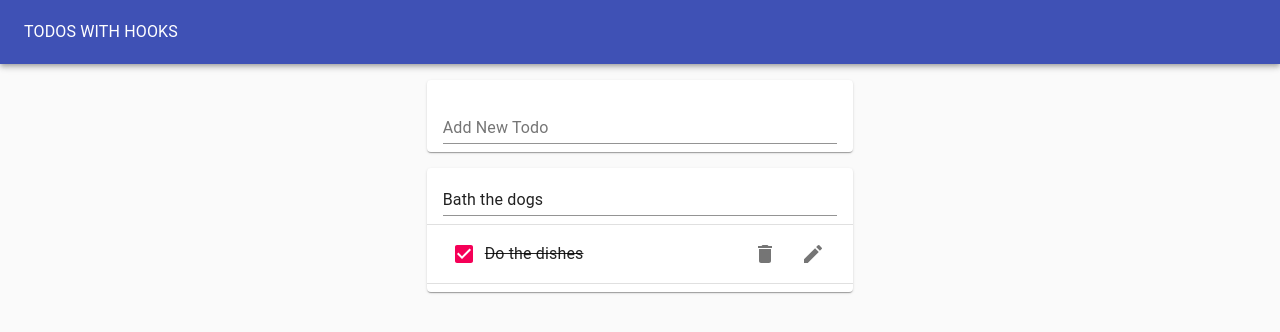
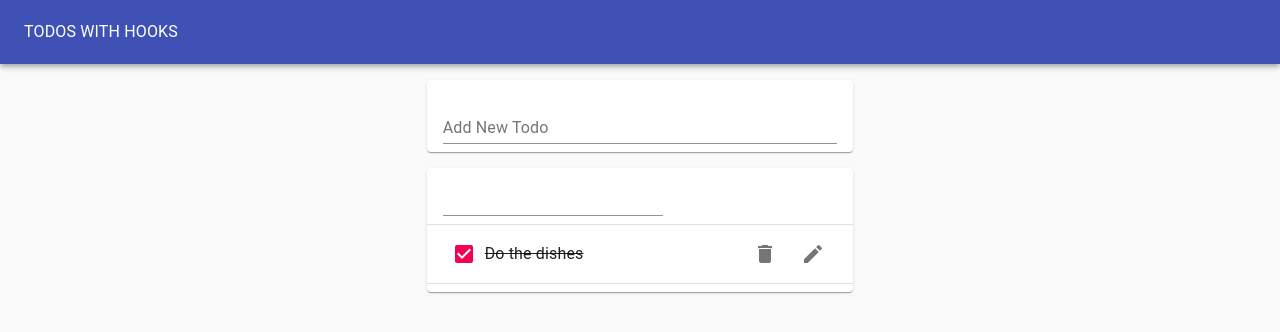
Before and after one commit to diasjuniorr/hooks-todo-example, a React (Create React App) app: page / in a window 1280 px wide. Both pictures are taken after a click on the button 813 px from the left and 205 px from the top of the page. Shown: the top 332 px of the page. Built offline with nearby package versions, Linux system fonts and the light colour scheme.

Commit message:
Improves EditForm component logic

```diff
--- a/src/components/EditForm/index.tsx
+++ b/src/components/EditForm/index.tsx
@@ -1,12 +1,26 @@
-import React from 'react'
+import React, { FormEvent } from 'react'
 import TextField from '@material-ui/core/TextField'
 
 interface Props {
+  todoId: string
   task: string
+  updateTodo: (todoId: string, newTodoTask: string) => void
+  toggle: () => void
 }
 
-const EditForm: React.FC<Props> = ({ task }) => {
-  return <TextField fullWidth value={task} />
+const EditForm: React.FC<Props> = ({ todoId, task, updateTodo, toggle }) => {
+  const handleSubmit = (e: FormEvent<HTMLFormElement>) => {
+    e.preventDefault()
+    updateTodo(todoId, 'task')
+    toggle()
+  }
+  return (
+    <>
+      <form onSubmit={handleSubmit}>
+        <TextField fullWidth />
+      </form>
+    </>
+  )
 }
 
 export default EditForm
--- a/src/components/Todo/index.tsx
+++ b/src/components/Todo/index.tsx
@@ -15,7 +15,8 @@ interface Props {
   completed: boolean
   id: string
   removeTodo: (removeTOdo: string) => void
-  updateTodo: (todoId: string) => void
+  updateTodoStatus: (todoId: string) => void
+  updateTodo: (todoId: string, newTodoTask: string) => void
 }
 
 const Todo: React.FC<Props> = ({
@@ -23,6 +24,7 @@ const Todo: React.FC<Props> = ({
   completed,
   removeTodo,
   id,
+  updateTodoStatus,
   updateTodo,
 }) => {
   const [isEditing, toggleIsEditing] = useToggle()
@@ -30,10 +32,18 @@ const Todo: React.FC<Props> = ({
     <>
       <ListItem>
         {isEditing ? (
-          <EditForm task={task} />
+          <EditForm
+            todoId={id}
+            task={task}
+            updateTodo={updateTodo}
+            toggle={toggleIsEditing}
+          />
         ) : (
           <>
-            <Checkbox checked={completed} onClick={() => updateTodo(id)} />
+            <Checkbox
+              checked={completed}
+              onClick={() => updateTodoStatus(id)}
+            />
             <ListItemText
               style={{ textDecoration: completed ? 'line-through' : 'none' }}
             >
--- a/src/components/TodoList/index.tsx
+++ b/src/components/TodoList/index.tsx
@@ -15,10 +15,16 @@ interface Todo {
 interface Props {
   Todos: Todo[]
   removeTodo: (todoId: string) => void
-  updateTodo: (todoId: string) => void
+  updateTodoStatus: (todoId: string) => void
+  updateTodo: (todoId: string, newTodoTask: string) => void
 }
 
-const TodoList: React.FC<Props> = ({ Todos, removeTodo, updateTodo }) => {
+const TodoList: React.FC<Props> = ({
+  Todos,
+  removeTodo,
+  updateTodoStatus,
+  updateTodo,
+}) => {
   return (
     <>
       <Paper>
@@ -32,6 +38,7 @@ const TodoList: React.FC<Props> = ({ Todos, removeTodo, updateTodo }) => {
                   task={todo.task}
                   completed={todo.completed}
                   removeTodo={removeTodo}
+                  updateTodoStatus={updateTodoStatus}
                   updateTodo={updateTodo}
                 />
                 <Divider />
--- a/src/components/app/TodoApp.tsx
+++ b/src/components/app/TodoApp.tsx
@@ -38,6 +38,17 @@ const TodoApp = () => {
 
     setTodos(updatedTodos)
   }
+  const updateTodo = (todoId: string, newTodoTask: string) => {
+    const updatedTodos = todos.map((item) => {
+      if (item.id === todoId) {
+        item.task = newTodoTask
+        return item
+      }
+      return item
+    })
+
+    setTodos(updatedTodos)
+  }
   return (
     <Paper style={paperStyle} elevation={0}>
       <AppBar color="primary" position="static" style={{ height: '64px' }}>
@@ -50,7 +61,8 @@ const TodoApp = () => {
             <TodoList
               Todos={todos}
               removeTodo={removeTodo}
-              updateTodo={updateTodoStatus}
+              updateTodoStatus={updateTodoStatus}
+              updateTodo={updateTodo}
             />
           </Grid>
         </Grid>
```
